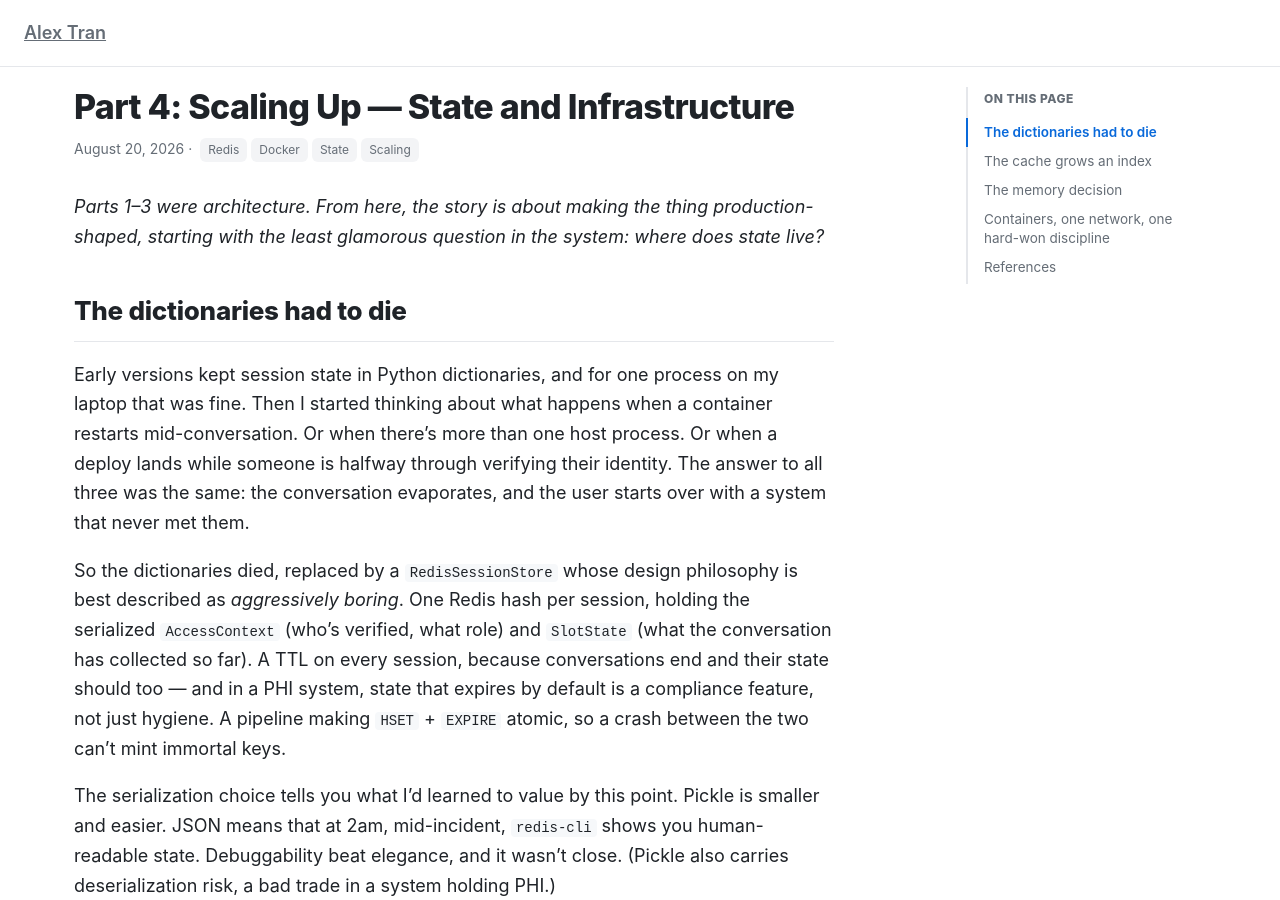
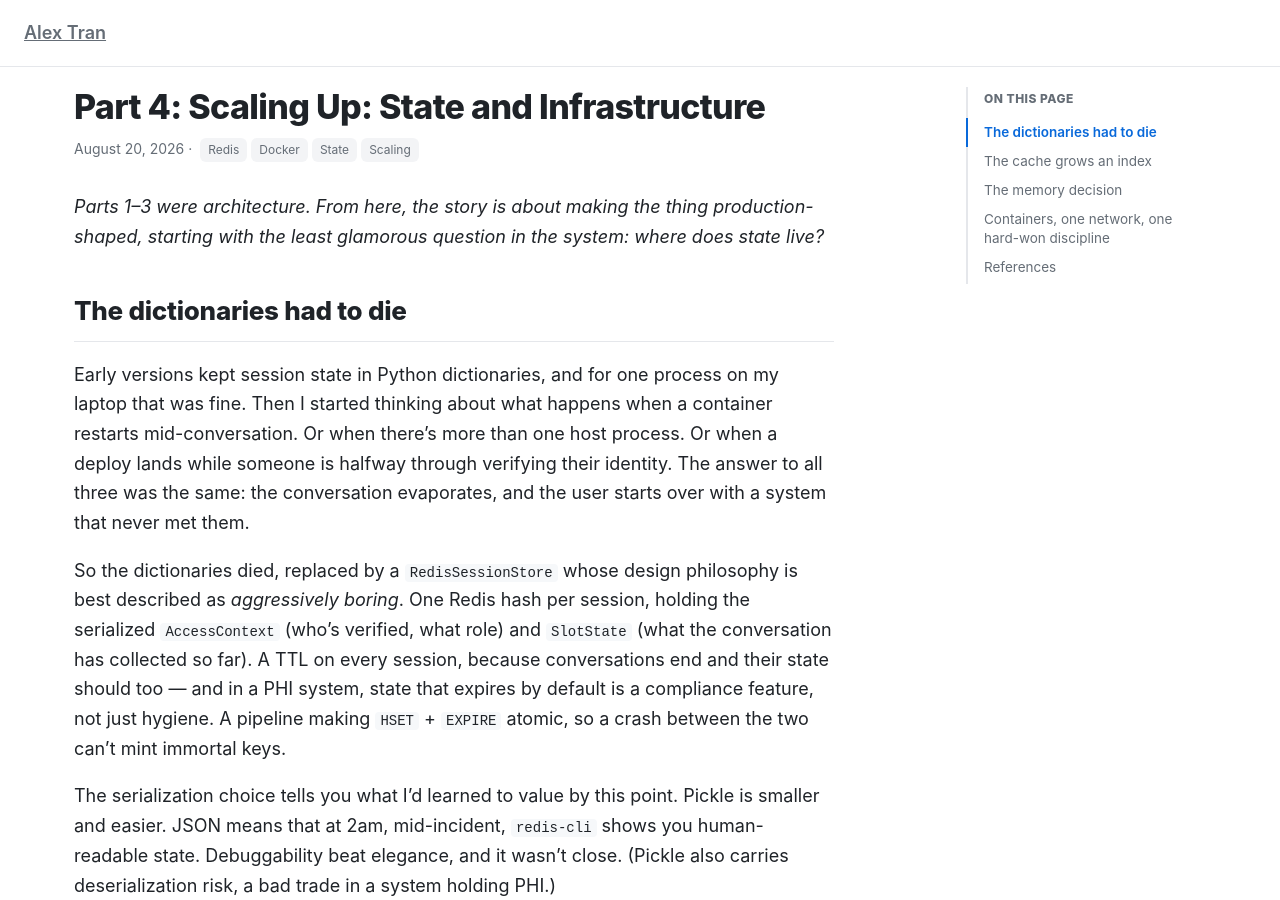
Before and after one commit to tungnhitran/tungnhitran.github.io, a Jekyll site: the page built from _posts/2026-08-20-scaling-state-and-infra.md, in a window 1280 px wide and 900 px high. Built offline with Jekyll 4.4.1, drawn with Linux system fonts in a browser that asks for light colours.

```diff
--- a/_posts/2026-08-20-scaling-state-and-infra.md
+++ b/_posts/2026-08-20-scaling-state-and-infra.md
@@ -1,6 +1,6 @@
 ---
 layout: post
-title: "Part 4: Scaling Up — State and Infrastructure"
+title: "Part 4: Scaling Up: State and Infrastructure"
 date: 2026-08-20 09:00:00 +1000
 series: "Building an Agentic AI Support System for a Healthcare Provider"
 tags: [Redis, Docker, State, Scaling]
```
